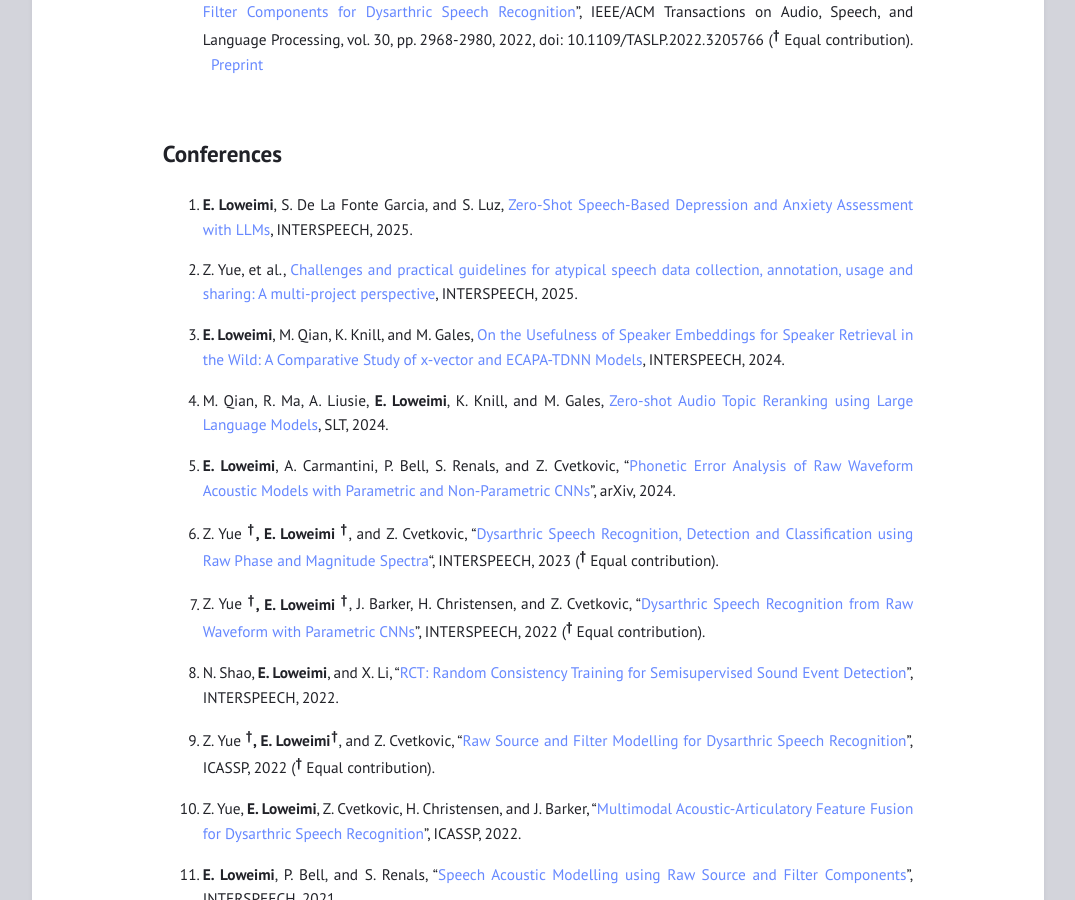
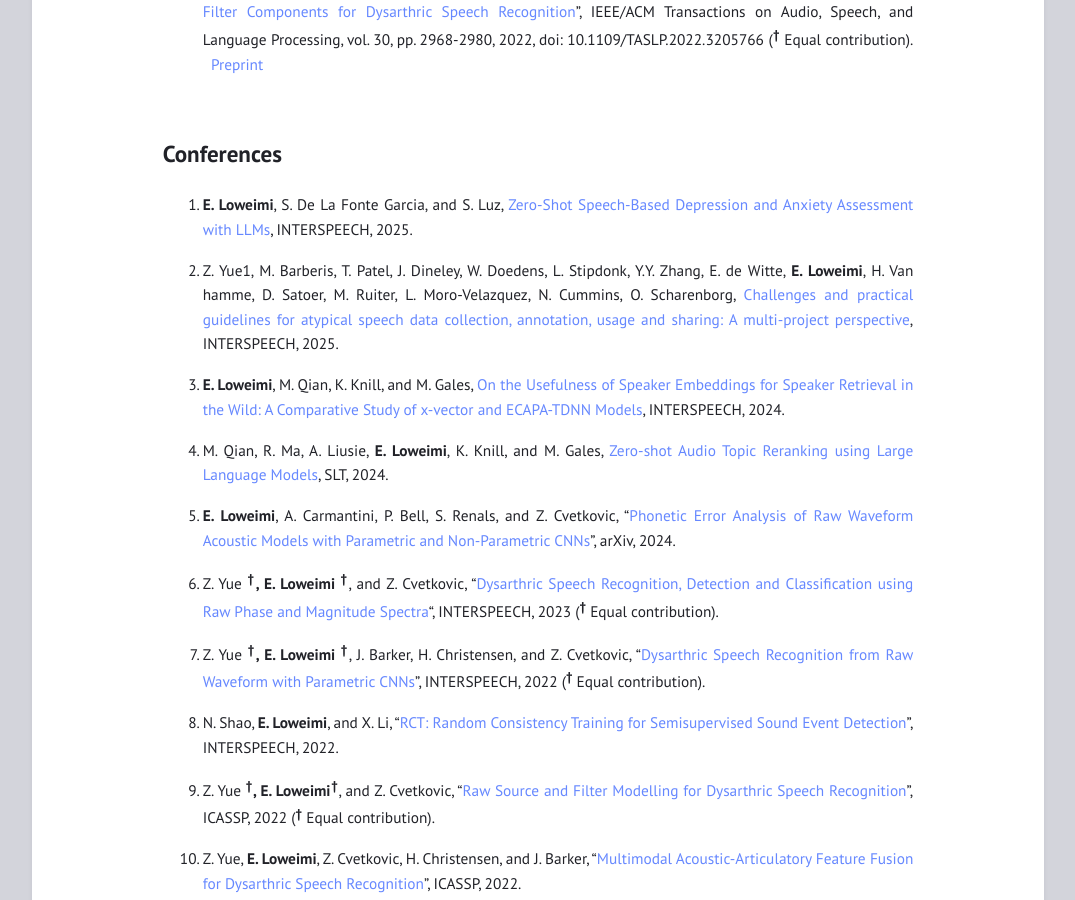
Before and after one commit to eloweimi/eloweimi.github.io, a Jekyll site: the page built from publications.md, in a window 1280 px wide and 900 px high, scrolled down 793 px. Shown: the whole window, without its empty margins (102-1177 px from the left). Built offline with Jekyll 4.4.1, drawn with Linux system fonts in a browser that asks for light colours.

Commit message:
Update publications.md

```diff
--- a/publications.md
+++ b/publications.md
@@ -31,7 +31,7 @@ Modelling from Raw Source and Filter Components for Dysarthric Speech Recognitio
 
 1. **E. Loweimi**, S. De La Fonte Garcia, and S. Luz, [Zero-Shot Speech-Based Depression and Anxiety Assessment with LLMs](https://eloweimi.github.io/publications/), INTERSPEECH, 2025.
 
-2. Z. Yue, et al., [Challenges and practical guidelines for atypical speech data collection, annotation, usage and sharing: A multi-project perspective](https://eloweimi.github.io/publications/), INTERSPEECH, 2025.
+2. Z. Yue1, M. Barberis, T. Patel, J. Dineley, W. Doedens, L. Stipdonk, Y.Y. Zhang, E. de Witte, **E. Loweimi**, H. Van hamme, D. Satoer, M. Ruiter, L. Moro-Velazquez, N. Cummins, O. Scharenborg, [Challenges and practical guidelines for atypical speech data collection, annotation, usage and sharing: A multi-project perspective](https://eloweimi.github.io/publications/), INTERSPEECH, 2025.
 
 3. **E. Loweimi**, M. Qian, K. Knill, and M. Gales, [On the Usefulness of Speaker Embeddings for Speaker Retrieval in the Wild:
 A Comparative Study of x-vector and ECAPA-TDNN Models](https://www.isca-archive.org/interspeech_2024/loweimi24_interspeech.html), INTERSPEECH, 2024.
```
